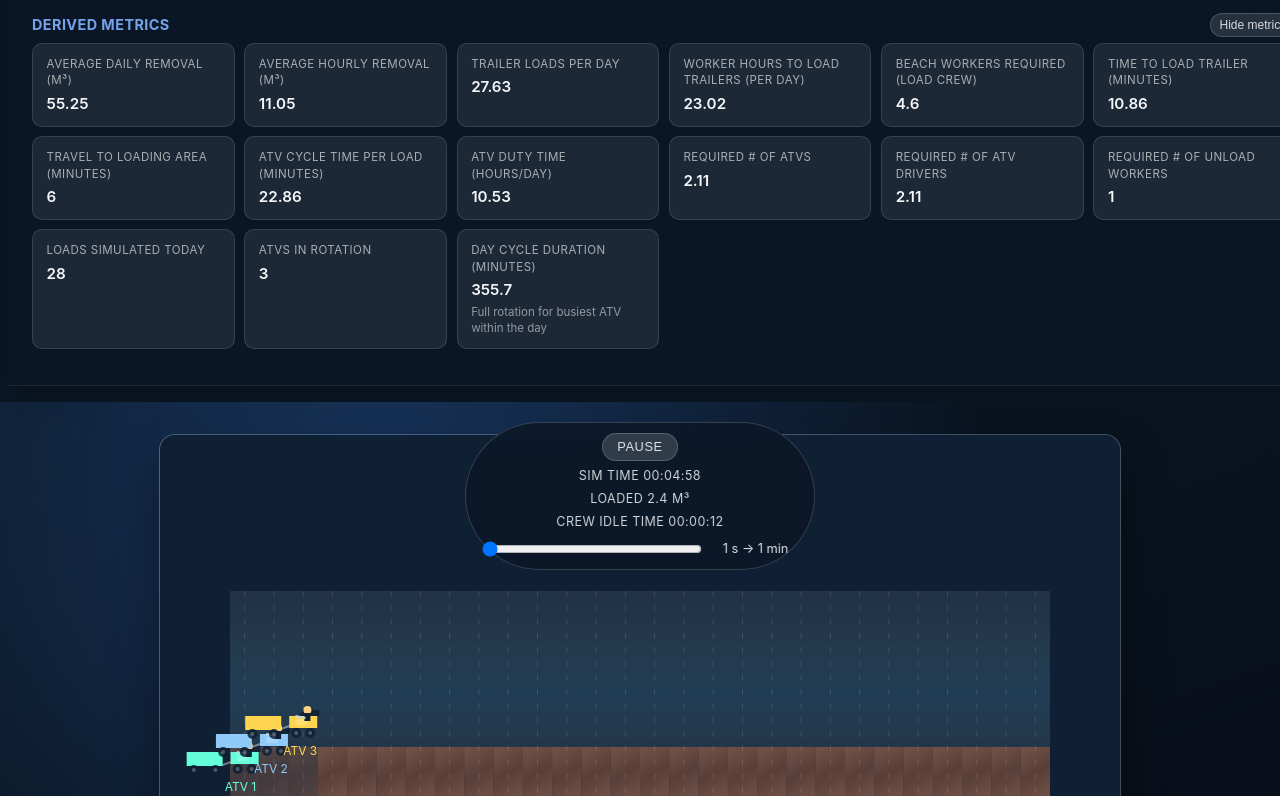
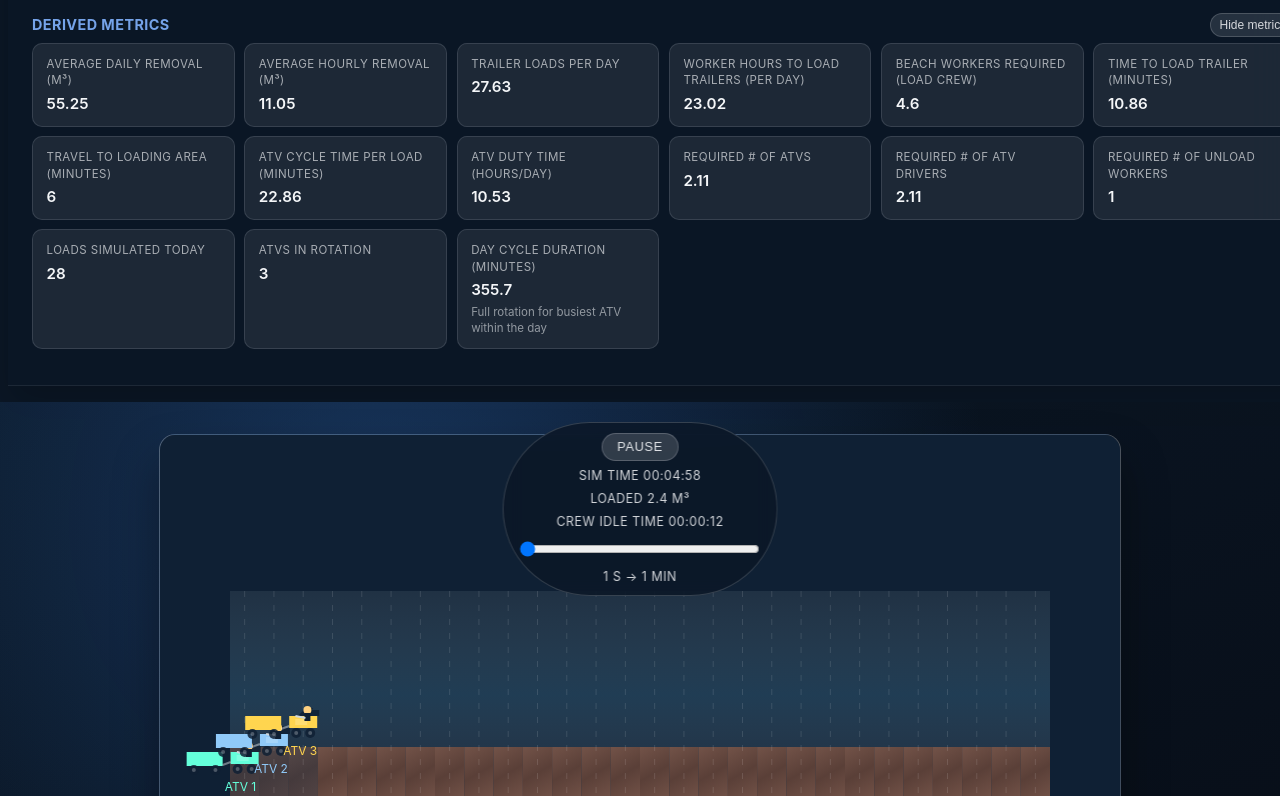
Before and after one commit to alexmalison/hmb-sargassum-beach-cleaning-viz, a website built with Vite: page index.html in a window 1280 px wide. Shown: the part 448-1244 px from the top of the page. Built offline with nearby package versions, Linux system fonts and the light colour scheme.

Commit message:
Center speed slider and caption

```diff
--- a/src/main.js
+++ b/src/main.js
@@ -517,8 +517,8 @@ function createLayout() {
           </div>
           <div class="speed-slider">
             <input type="range" id="speedSlider" min="1" max="60" step="1" />
-            <span id="speedValue"></span>
           </div>
+          <span id="speedValue" class="sim-stat">1 s → 1 min</span>
         </div>
         <div class="canvas-overlay canvas-overlay-bottom">
           <span id="detailsLabel"></span>
--- a/src/styles.css
+++ b/src/styles.css
@@ -44,19 +44,13 @@
 
 .speed-slider {
   display: flex;
+  flex-direction: column;
   align-items: center;
-  gap: 0.45rem;
+  gap: 0.35rem;
 }
 
 .speed-slider input[type='range'] {
-  width: min(220px, 50vw);
-}
-
-.speed-slider span {
-  font-size: 0.8rem;
-  color: rgba(244, 246, 248, 0.9);
-  min-width: 88px;
-  text-align: center;
+  width: min(240px, 60vw);
 }
 
 .control-group {
```
Also changed, not shown: dist/assets/index-D_RU59uO.css (added), dist/assets/index-olY1ovMb.js (added), dist/index.html.
